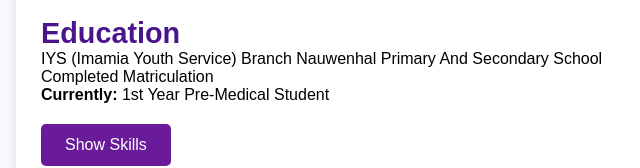
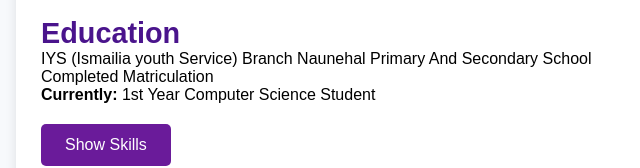
Before and after one commit to Romi58/Milestone-1-2-Resume-builder, a plain HTML site: page index.html in a window 1280 px wide. Shown: the part 311-479 px from the top of the page, without its empty margins (224-864 px from the left). Drawn offline with Linux system fonts and the light colour scheme.

Commit message:
Update index.html

```diff
--- a/index.html
+++ b/index.html
@@ -27,9 +27,9 @@
 
         <section class="education">
             <h2>Education</h2>
-            <p>IYS (Imamia Youth Service) Branch Nauwenhal Primary And Secondary School</p>
+            <p>IYS (Ismailia youth Service) Branch Naunehal Primary And Secondary School</p>
             <p>Completed Matriculation</p>
-            <p><strong>Currently:</strong> 1st Year Pre-Medical Student</p>
+            <p><strong>Currently:</strong> 1st Year Computer Science  Student</p>
         </section>
 
         <button id="toggle-skills-btn" class="btn">Show Skills</button>
```
